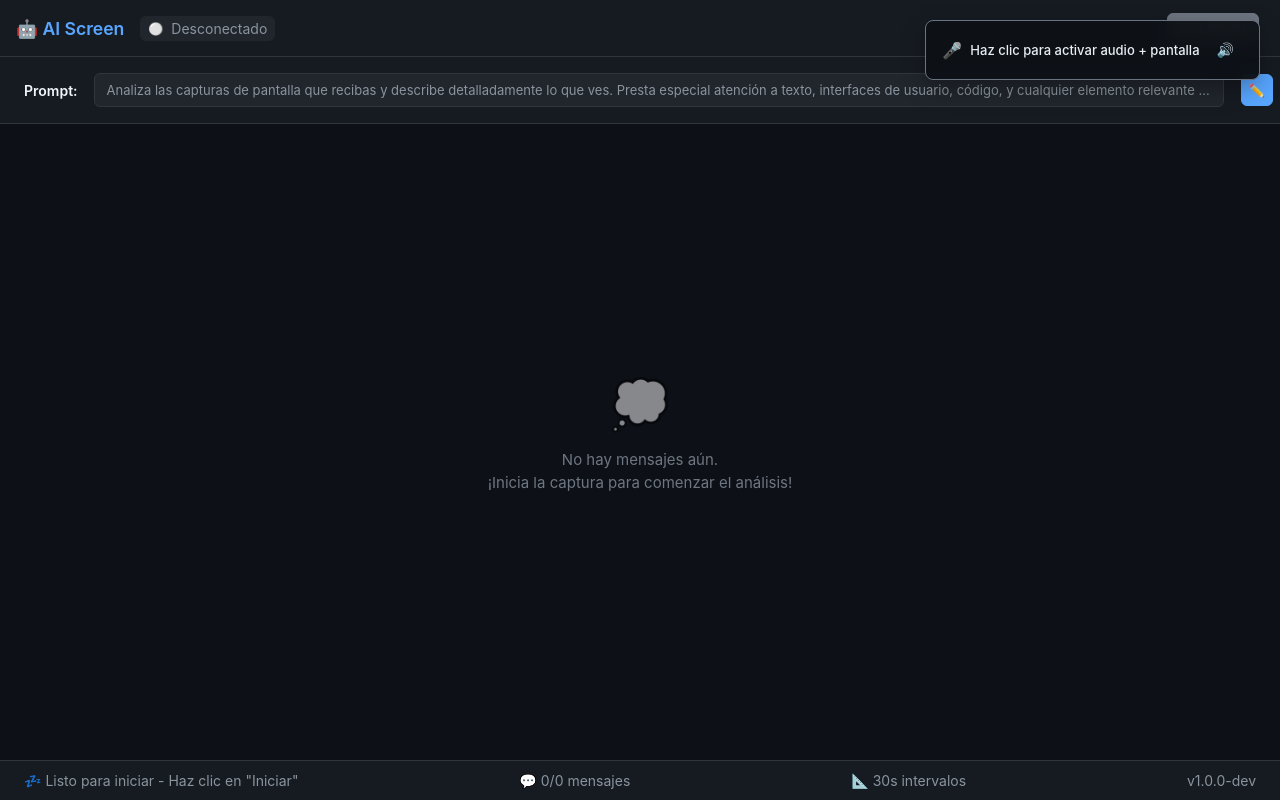
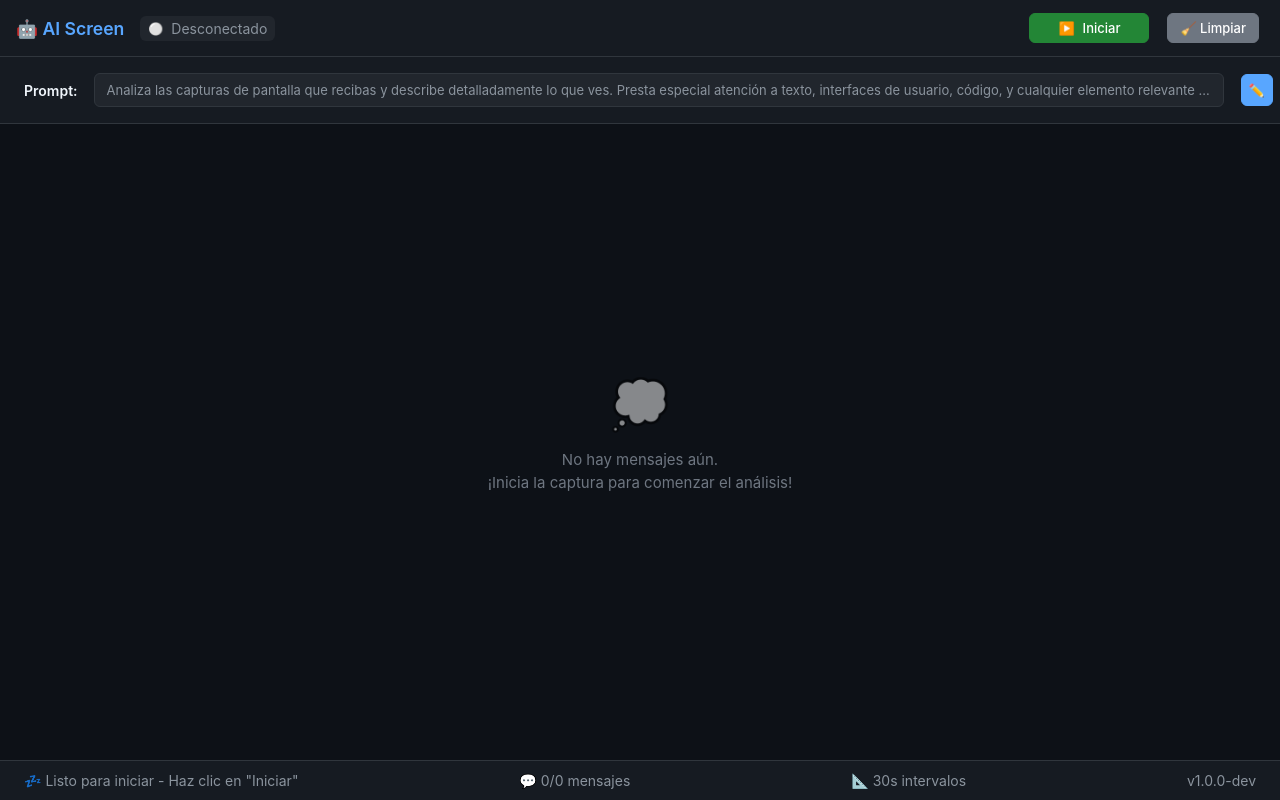
Before and after one commit to maikar1995/screenshare-web, a React (Vite) app: page / in a window 1280 px wide. Built offline with nearby package versions, Linux system fonts and the light colour scheme.

Commit message:
clean buttoms

```diff
--- a/src/components/AppLayout.tsx
+++ b/src/components/AppLayout.tsx
@@ -34,36 +34,28 @@ export const AppLayout: React.FC = () => {
   // Voice control hook
   const voiceControl = useVoiceControl();
 
-  // Set up WebSocket service for voice control
+  // Set up WebSocket service for voice control - run once on mount
   useEffect(() => {
+    console.log('🔧 Setting up WebSocket service for voice control');
     voiceControl.setWebSocketService(wsService);
-  }, [voiceControl, wsService]);
+    console.log('✅ Voice control configured with WebSocket service');
+  }, []);  // Empty dependency array to run only once
 
   const handleVoiceToggle = useCallback(async () => {
     const willEnable = !voiceControl.isEnabled;
     console.log('🎤 Toggle voice control:', willEnable);
 
-    // If enabling voice control and WebSocket not connected, connect it
-    if (willEnable && !isConnected) {
+    if (willEnable) {
+      // Connecting WebSocket and enabling voice control
+      if (!isConnected) {
         console.log('🔗 Auto-connecting WebSocket for voice control...');
         setAppState(prev => ({ ...prev, connectionStatus: 'connecting' }));
 
         try {
           await wsService.connect('ws://localhost:8000/ws');
           setIsConnected(true);
+          setAppState(prev => ({ ...prev, connectionStatus: 'connected' }));
           console.log('✅ WebSocket connected for voice control');
-
-        // Add connection message
-        const connectMessage: ChatMessage = {
-          id: Date.now().toString(),
-          type: 'system',
-          content: '🎤 Control de voz activado. WebSocket conectado automáticamente.',
-          timestamp: new Date()
-        };
-        setAppState(prev => ({
-          ...prev,
-          chatMessages: [...prev.chatMessages, connectMessage]
-        }));
 
         } catch (error) {
           console.error('Failed to connect WebSocket:', error);
@@ -82,9 +74,45 @@ export const AppLayout: React.FC = () => {
         }
       }
 
-    voiceControl.updateSettings({
-      enabled: willEnable
-    });
+      // Ensure WebSocket service is set before enabling
+      voiceControl.setWebSocketService(wsService);
+
+      // Enable voice control
+      voiceControl.updateSettings({ enabled: true });
+
+      // Add activation message
+      const activationMessage: ChatMessage = {
+        id: Date.now().toString(),
+        type: 'system',
+        content: '🎤 Sistema de voz activado. Solicitando permisos...',
+        timestamp: new Date()
+      };
+      setAppState(prev => ({
+        ...prev,
+        chatMessages: [...prev.chatMessages, activationMessage]
+      }));
+
+    } else {
+      // Disable voice control
+      voiceControl.updateSettings({ enabled: false });
+
+      // Disconnect WebSocket
+      wsService.disconnect();
+      setIsConnected(false);
+      setAppState(prev => ({ ...prev, connectionStatus: 'disconnected' }));
+
+      // Add deactivation message
+      const deactivationMessage: ChatMessage = {
+        id: Date.now().toString(),
+        type: 'system',
+        content: '⏸️ Sistema de voz desactivado.',
+        timestamp: new Date()
+      };
+      setAppState(prev => ({
+        ...prev,
+        chatMessages: [...prev.chatMessages, deactivationMessage]
+      }));
+    }
   }, [voiceControl, isConnected, wsService, setAppState]);
 
   // All capture functionality is now handled by voice control system
@@ -107,6 +135,9 @@ export const AppLayout: React.FC = () => {
         ...prev,
         connectionStatus: status as AppState['connectionStatus']
       }));
+
+      // Update isConnected state
+      setIsConnected(status === 'connected');
     });
 
     wsService.onError((error: string) => {
@@ -151,6 +182,12 @@ export const AppLayout: React.FC = () => {
         appState={appState}
         onPromptUpdate={handlePromptUpdate}
         onClearChat={handleClearChat}
+        voiceControl={{
+          isEnabled: voiceControl.isEnabled,
+          voiceState: voiceControl.voiceState,
+          recordingDuration: voiceControl.recordingDuration
+        }}
+        onVoiceToggle={handleVoiceToggle}
       />
 
       <div className="prompt-row">
@@ -170,16 +207,15 @@ export const AppLayout: React.FC = () => {
 
       <StatusBar appState={appState} />
 
-      {/* Voice Control Overlay */}
-      <VoiceOverlay
-        voiceState={voiceControl.voiceState}
-        error={voiceControl.error}
-        recordingDuration={voiceControl.recordingDuration}
-        isEnabled={voiceControl.isEnabled}
-        onToggle={handleVoiceToggle}
-        onTest={voiceControl.testRecording}
-        showSentConfirmation={voiceControl.showSentConfirmation}
-      />
+      {/* Voice confirmation popup - keep only the popup */}
+      {voiceControl.showSentConfirmation && (
+        <div className="voice-confirmation">
+          <div className="voice-confirmation-content">
+            <span className="voice-confirmation-icon">✅</span>
+            <span className="voice-confirmation-text">Comando enviado</span>
+          </div>
+        </div>
+      )}
     </div>
   );
 };
--- a/src/components/Layout/Header.tsx
+++ b/src/components/Layout/Header.tsx
@@ -1,17 +1,42 @@
 import React, { useState } from 'react';
-import { AppState } from '../../types';
+import { AppState, VoiceState } from '../../types';
 
 interface HeaderProps {
   appState: AppState;
   onPromptUpdate: (prompt: string) => void;
   onClearChat: () => void;
+  voiceControl: {
+    isEnabled: boolean;
+    voiceState: VoiceState;
+    recordingDuration: number;
+  };
+  onVoiceToggle: () => void;
 }
 
 export const Header: React.FC<HeaderProps> = ({
   appState,
   onPromptUpdate,
-  onClearChat
+  onClearChat,
+  voiceControl,
+  onVoiceToggle
 }) => {
+
+  const getVoiceStatusText = (voiceState: VoiceState, recordingDuration: number): string => {
+    switch (voiceState) {
+      case 'idle':
+        return 'Activando...';
+      case 'listening':
+        return 'Escuchando';
+      case 'recording':
+        return `Grabando (${Math.floor(recordingDuration / 1000)}s)`;
+      case 'sending':
+        return 'Enviando...';
+      case 'error':
+        return 'Error';
+      default:
+        return 'Listo';
+    }
+  };
   const [isPromptEditing, setIsPromptEditing] = useState(false);
   const [tempPrompt, setTempPrompt] = useState(appState.systemPrompt);
 
@@ -67,6 +92,18 @@ export const Header: React.FC<HeaderProps> = ({
 
       <div className="header-right">
         <div className="control-buttons">
+          {/* Integrated voice control */}
+          <button
+            className={`btn voice-control-btn ${voiceControl.isEnabled ? 'voice-active' : 'voice-inactive'}`}
+            onClick={onVoiceToggle}
+            title={voiceControl.isEnabled ? 'Desactivar audio + pantalla' : 'Activar audio + pantalla'}
+          >
+            {voiceControl.isEnabled ? '🛑' : '▶️'}
+            <span className="voice-status-text">
+              {voiceControl.isEnabled ? getVoiceStatusText(voiceControl.voiceState, voiceControl.recordingDuration) : 'Iniciar'}
+            </span>
+          </button>
+
           <button
             className="btn btn-clear"
             onClick={onClearChat}
--- a/src/hooks/useVoiceControl.ts
+++ b/src/hooks/useVoiceControl.ts
@@ -52,6 +52,10 @@ export function useVoiceControl() {
   }, []);
 
   const handleVoiceCommand = useCallback(async (audioBlob: Blob, imageBlob: Blob) => {
+    console.log('📤 handleVoiceCommand called');
+    console.log('🔧 wsServiceRef.current exists:', !!wsServiceRef.current);
+    console.log('🔗 WebSocket connected:', wsServiceRef.current?.isConnected());
+
     try {
       // Convert audio and image to base64
       const [audioBase64, imageBase64] = await Promise.all([
@@ -64,6 +68,7 @@ export function useVoiceControl() {
 
       // Send both audio and image via WebSocket
       if (wsServiceRef.current && wsServiceRef.current.isConnected()) {
+        console.log('🚀 Sending voice command...');
         wsServiceRef.current.sendVoiceCommand(audioBase64, imageBase64);
         console.log('✅ Voice command with image sent successfully');
 
@@ -74,7 +79,9 @@ export function useVoiceControl() {
         }, 2000); // Hide after 2 seconds
 
       } else {
-        handleError('WebSocket no está conectado');
+        const errorMsg = wsServiceRef.current ? 'WebSocket no está conectado' : 'WebSocket service no configurado';
+        console.error('❌ WebSocket error:', errorMsg);
+        handleError(errorMsg);
       }
 
     } catch (error) {
@@ -130,7 +137,9 @@ export function useVoiceControl() {
 
   // Set up WebSocket service reference
   const setWebSocketService = useCallback((wsService: WebSocketService) => {
+    console.log('🔧 Setting WebSocket service in voice control hook');
     wsServiceRef.current = wsService;
+    console.log('✅ WebSocket service set, connected:', wsService.isConnected());
   }, []);
 
   // Auto start/stop when enabled changes
--- a/src/styles/chat.css
+++ b/src/styles/chat.css
@@ -129,8 +129,8 @@
 
 .message-content {
   color: #f0f6fc;
-  line-height: 1.5;
-  font-size: 0.9375rem;
+  line-height: 1.4;
+  font-size: 0.625rem;
   word-wrap: break-word;
 }
 
@@ -294,7 +294,7 @@
 
 @media (max-width: 768px) {
   .message-content {
-    font-size: 0.875rem;
+    font-size: 0.625rem;
   }
 
   .message-user {
--- a/src/styles/layout.css
+++ b/src/styles/layout.css
@@ -143,6 +143,43 @@
   background: #6e7681;
   border-color: #6e7681;
   color: white;
+}
+
+/* Voice control button in header */
+.voice-control-btn {
+  display: flex;
+  align-items: center;
+  gap: 0.5rem;
+  min-width: 120px;
+  justify-content: center;
+  font-weight: 500;
+  transition: all 0.2s ease;
+}
+
+.voice-control-btn.voice-inactive {
+  background: #238636;
+  border-color: #238636;
+  color: white;
+}
+
+.voice-control-btn.voice-inactive:hover:not(:disabled) {
+  background: #2ea043;
+  transform: scale(1.02);
+}
+
+.voice-control-btn.voice-active {
+  background: #da3633;
+  border-color: #da3633;
+  color: white;
+}
+
+.voice-control-btn.voice-active:hover {
+  background: #f85149;
+}
+
+.voice-status-text {
+  font-size: 0.8125rem;
+  font-weight: 500;
 }
 
 /* Prompt row */
```
Lines whose indentation alone changed are shown as unchanged.
